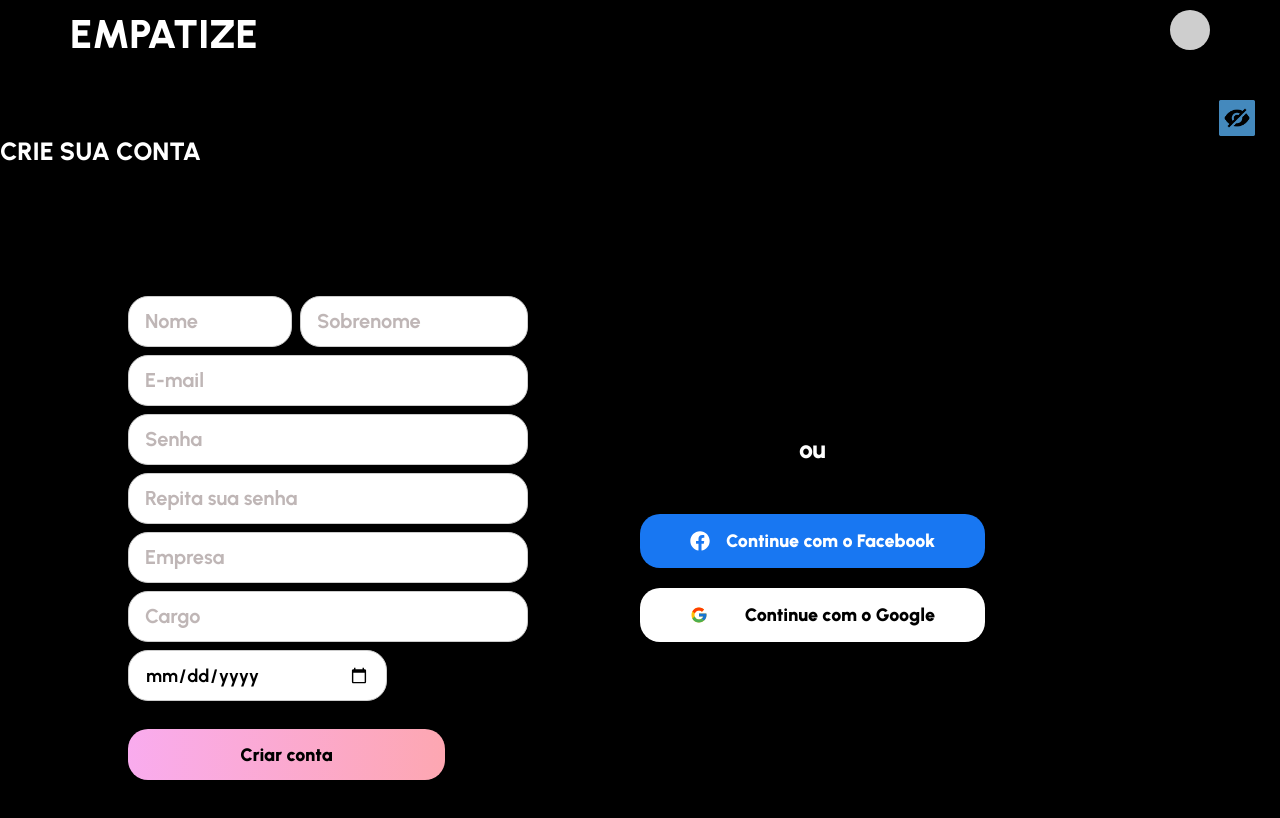
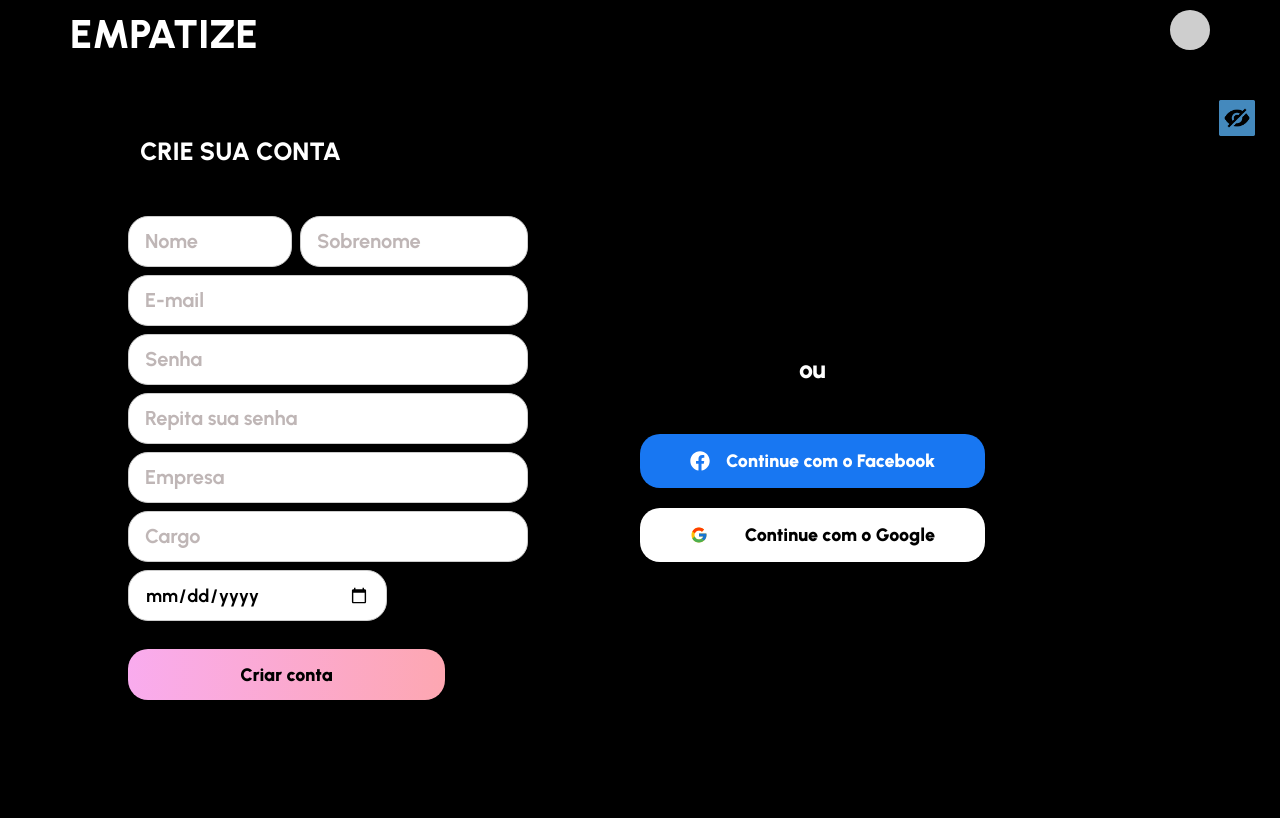
Before and after one commit to thipereira02/Empatize_front, a React (Create React App) app: page /cadastro in a window 1280 px wide. Shown: the top 818 px of the page. Built offline with nearby package versions, Linux system fonts and the light colour scheme.

Commit message:
Editing layout on signup page

```diff
--- a/src/pages/SignUp.js
+++ b/src/pages/SignUp.js
@@ -128,7 +128,8 @@ const Title = styled.div`
     font-weight: 800;
     font-size: 25px;
     line-height: 30px;
-    margin-bottom: 90px;
+    padding-left: 140px;
+    margin-bottom: -80px;
 `;
 
 const Box = styled.div`
```
